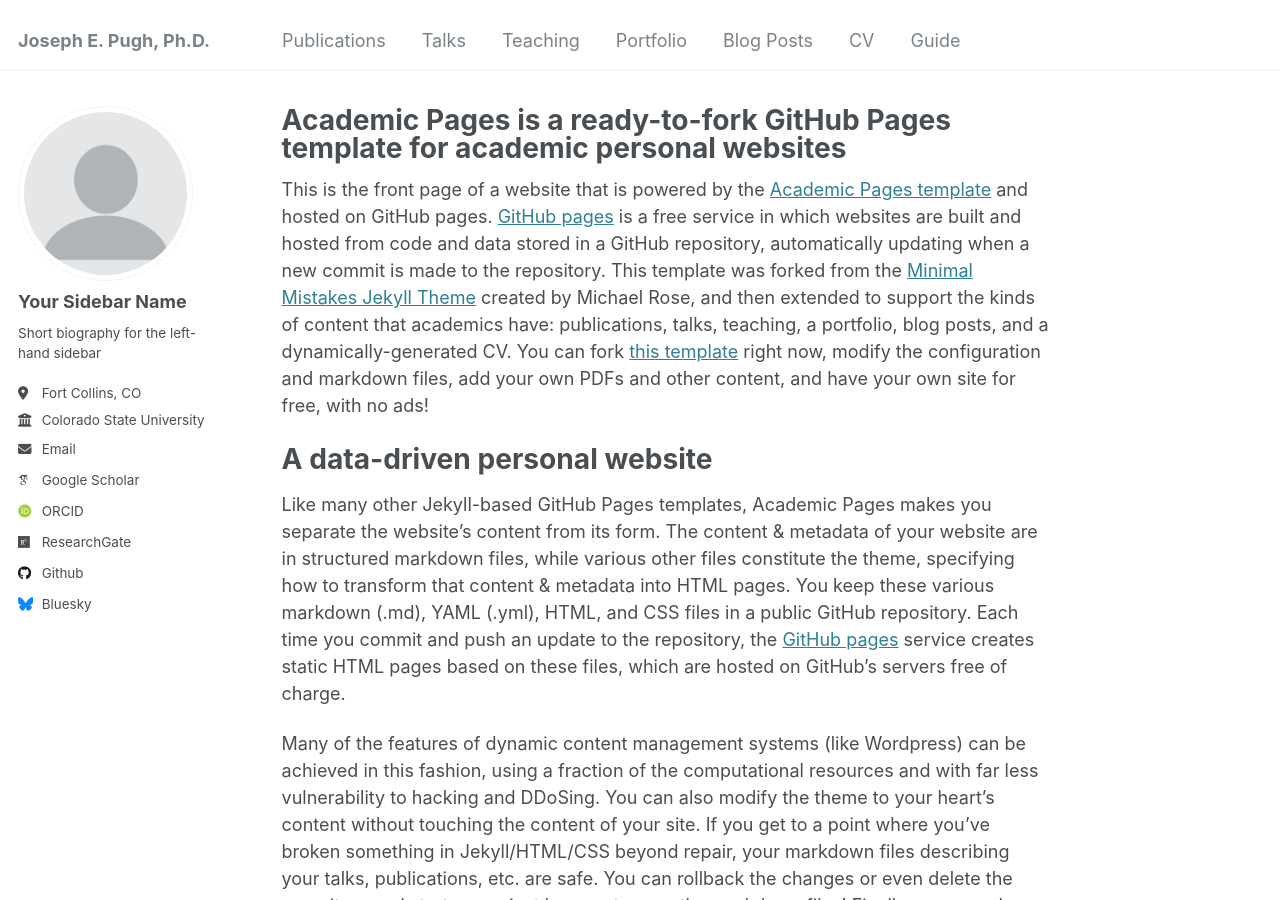
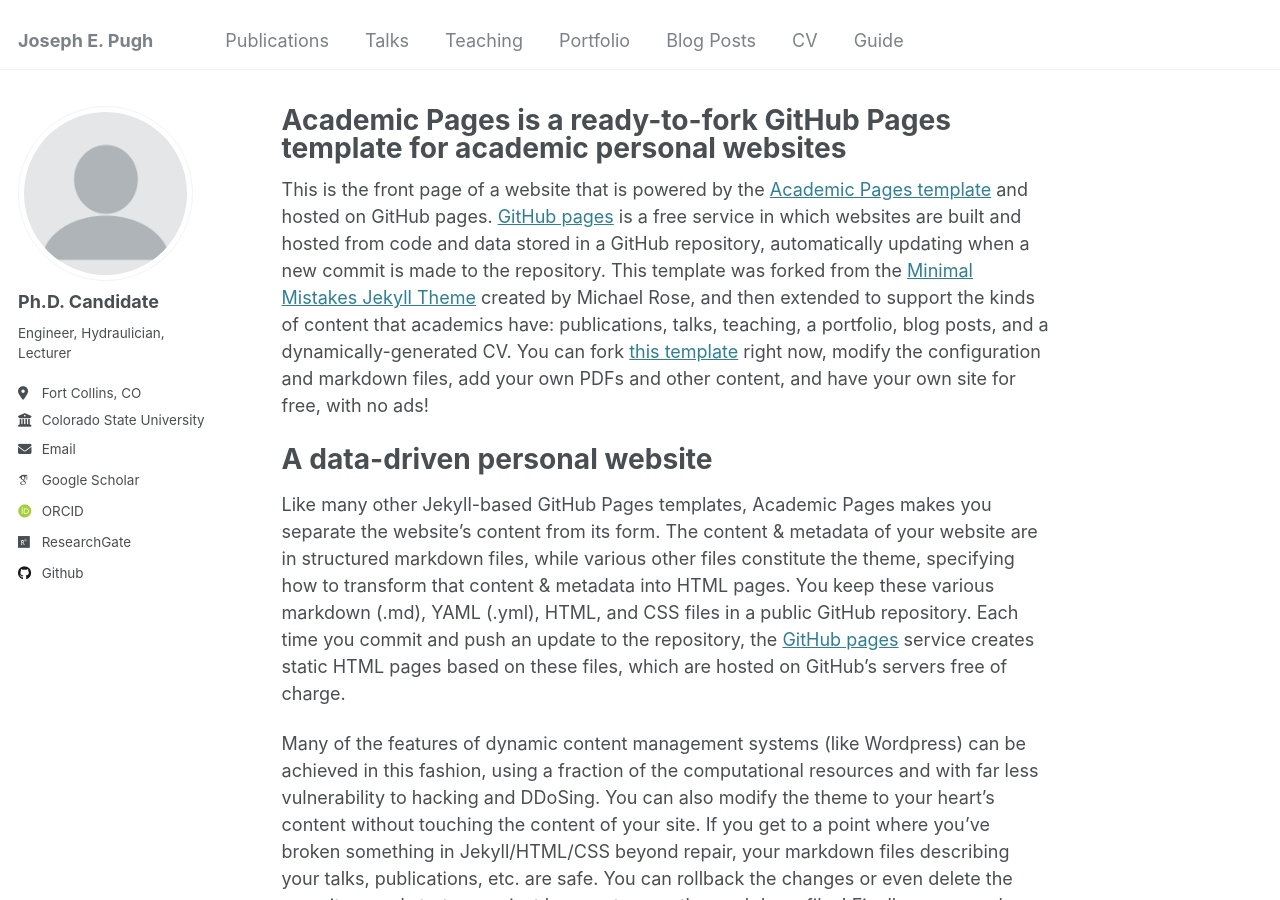
Before and after one commit to jepugh/jepugh.github.io, a Jekyll site: the page built from _pages/about.md, in a window 1280 px wide and 900 px high. Built offline with Jekyll 4.4.1, drawn with Linux system fonts in a browser that asks for light colours; some web fonts are replaced.

Commit message:
Update _config.yml

```diff
--- a/_config.yml
+++ b/_config.yml
@@ -8,7 +8,7 @@
 
 # Basic Site Settings
 locale                   : "en-US"
-title                    : "Joseph E. Pugh, Ph.D."
+title                    : "Joseph E. Pugh"
 title_separator          : "-"
 name                     : &name "Your Name"
 description              : &description "personal description"
@@ -22,9 +22,9 @@ repository               : "jepugh/jepugh.github.io"
 author:
   # Biographic information
   avatar           : "profile.png"
-  name             : "Your Sidebar Name"
+  name             : "Ph.D. Candidate"
   pronouns         : # example: "she/her"
-  bio              : "Short biography for the left-hand sidebar"
+  bio              : "Engineer, Hydraulician, Lecturer"
   location         : "Fort Collins, CO"
   employer         : "Colorado State University"
   uri              : # URL
@@ -49,7 +49,7 @@ author:
   stackoverflow    : # User number or user number and name (i.e., use "1" or "1/jeff-atwood")
 
   # Social media
-  bluesky          : "bsky.app" # Replace this with you Bluesky username
+  bluesky          : # Replace this with you Bluesky username
   facebook         : # Username
   flickr           : # Username
   foursquare       : # Username
```
